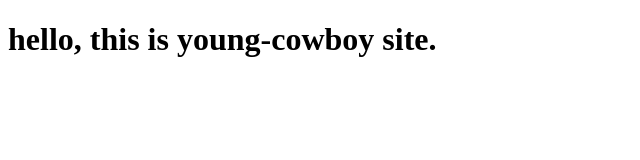
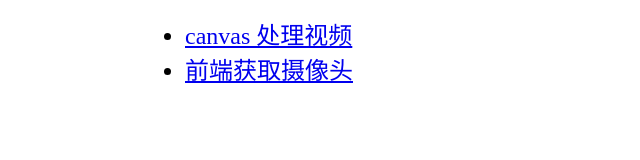
Before and after one commit to young-cowboy/young-cowboy.github.io, a website: page index.html in a window 1280 px wide. Shown: the whole page, without its empty margins (0-640 px from the left). Drawn offline with Linux system fonts and the light colour scheme.

Commit message:
add index

```diff
--- a/index.html
+++ b/index.html
@@ -1,9 +1,24 @@
 <!DOCTYPE html>
 <html>
 <head>
-  <title>hello!</title>
+  <title>young cowboy</title>
+  <base target="_blank">
 </head>
 <body>
-  <h1>hello, this is young-cowboy site.</h1>
+  <style type="text/css">
+    .wrapper{
+      width: 990px;
+      margin: auto;
+    }
+    .item{
+      font-size: 24px;
+    }
+  </style>
+  <div class="wrapper">
+    <ul class="list">
+      <li class="item"><a href="./gallery/video-canvas/">canvas 处理视频</a></li>
+      <li class="item"><a href="./gallery/mediadevices/">前端获取摄像头</a></li>
+    </ul>
+  </div>
 </body>
 </html>
```
